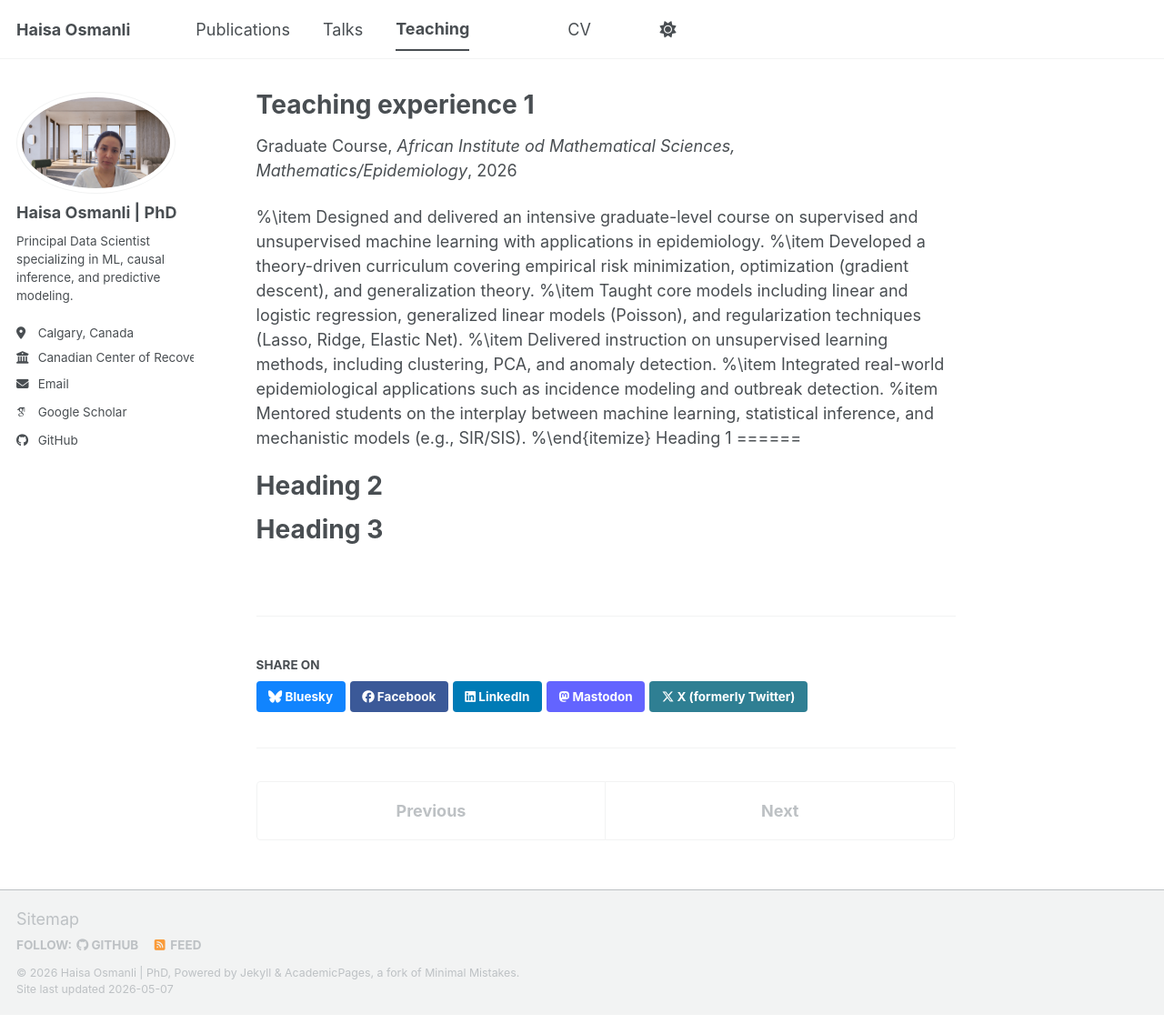
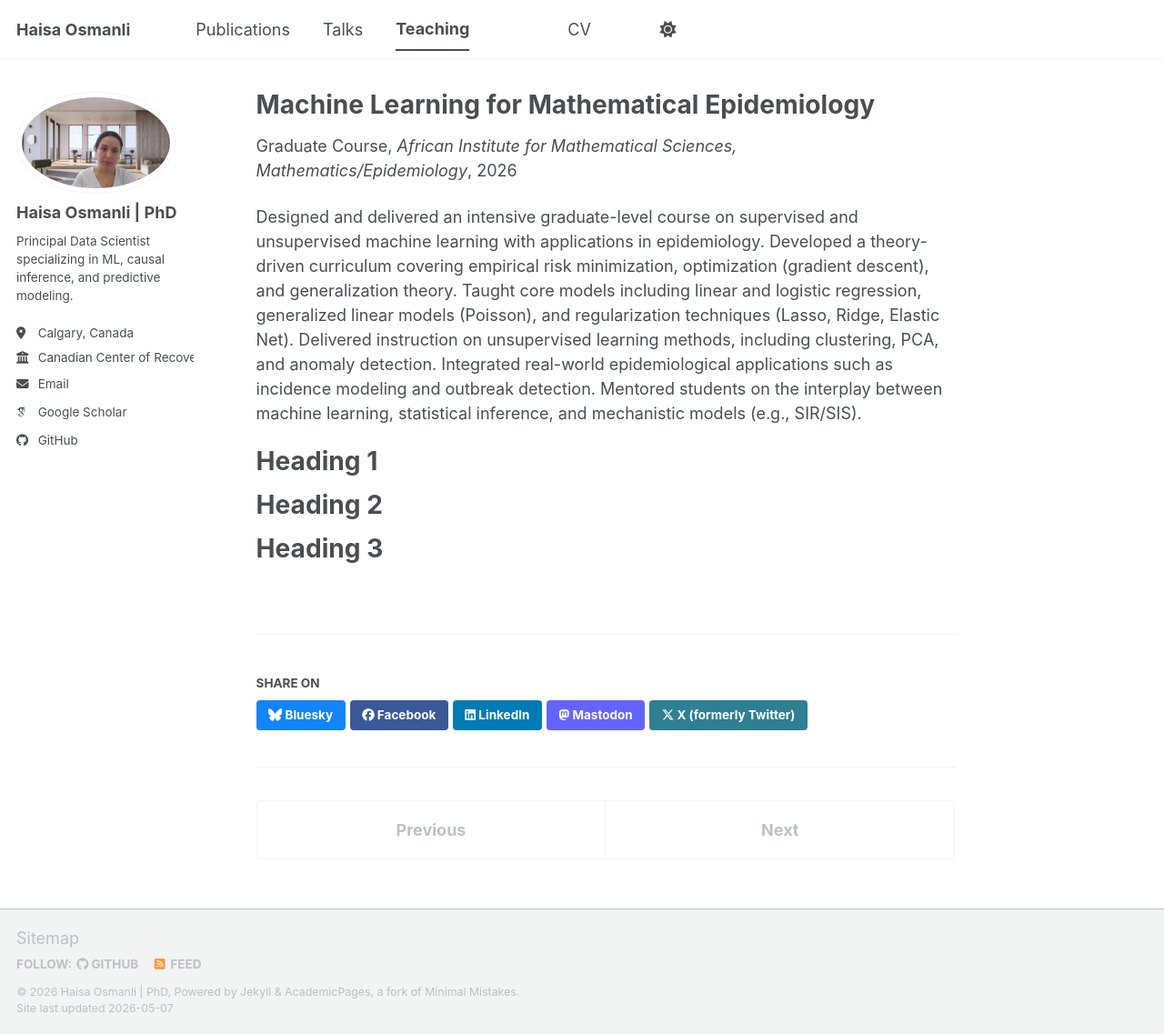
Before and after one commit to haisa-alpha/haisa-alpha.github.io, a Jekyll site: the page built from _teaching/2014-spring-teaching-1.md, in a window 1280 px wide and 1137 px high. Shown: the whole window at 91% size. Built offline with Jekyll 4.4.1, drawn with Linux system fonts in a browser that asks for light colours; some web fonts are replaced; a script bundle is joined from its source files by our own code; library files that are not in the unit come from our copies.

Commit message:
Update 2014-spring-teaching-1.md

```diff
--- a/_teaching/2014-spring-teaching-1.md
+++ b/_teaching/2014-spring-teaching-1.md
@@ -1,20 +1,20 @@
 ---
-title: "Teaching experience 1"
+title: "Machine Learning for Mathematical Epidemiology"
 collection: teaching
 type: "Graduate Course"
-permalink: /teaching/2014-spring-teaching-1
-venue: "African Institute od Mathematical Sciences, Mathematics/Epidemiology"
+#permalink: /teaching/2014-spring-teaching-1
+venue: "African Institute for Mathematical Sciences, Mathematics/Epidemiology"
 date: Feb-March 2026
 location: "Limbe, Cameroon"
 ---
 
-%\item Designed and delivered an intensive graduate-level course on supervised and unsupervised machine learning with applications in epidemiology.
-%\item Developed a theory-driven curriculum covering empirical risk minimization, optimization (gradient descent), and generalization theory.
-%\item Taught core models including linear and logistic regression, generalized linear models (Poisson), and regularization techniques (Lasso, Ridge, Elastic Net).
-%\item Delivered instruction on unsupervised learning methods, including clustering, PCA, and anomaly detection.
-%\item Integrated real-world epidemiological applications such as incidence modeling and outbreak detection.
-%item Mentored students on the interplay between machine learning, statistical inference, and mechanistic models (e.g., SIR/SIS).
-%\end{itemize}
+Designed and delivered an intensive graduate-level course on supervised and unsupervised machine learning with applications in epidemiology.
+Developed a theory-driven curriculum covering empirical risk minimization, optimization (gradient descent), and generalization theory.
+Taught core models including linear and logistic regression, generalized linear models (Poisson), and regularization techniques (Lasso, Ridge, Elastic Net).
+Delivered instruction on unsupervised learning methods, including clustering, PCA, and anomaly detection.
+Integrated real-world epidemiological applications such as incidence modeling and outbreak detection.
+Mentored students on the interplay between machine learning, statistical inference, and mechanistic models (e.g., SIR/SIS).
+
 Heading 1
 ======
 
```
